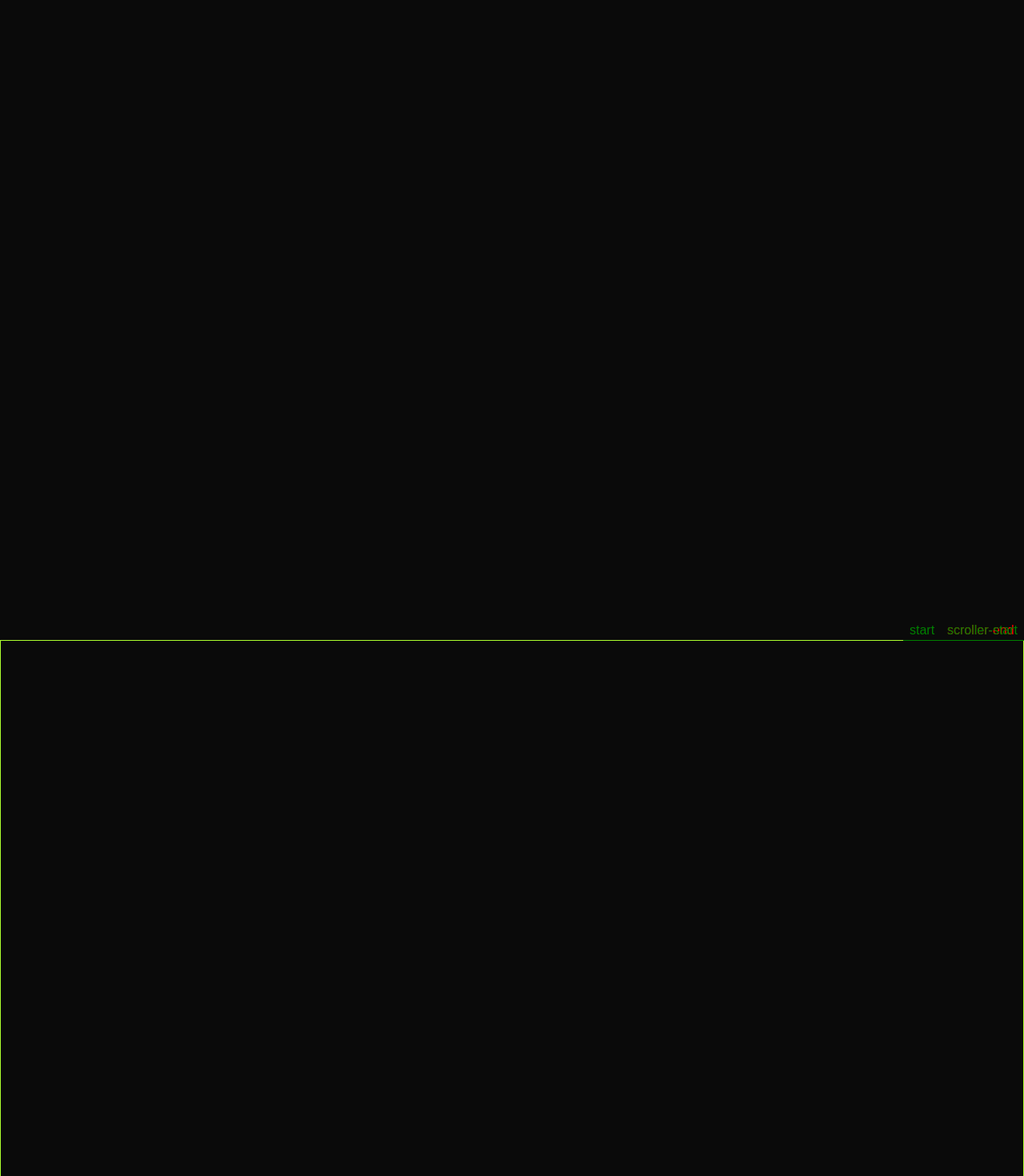
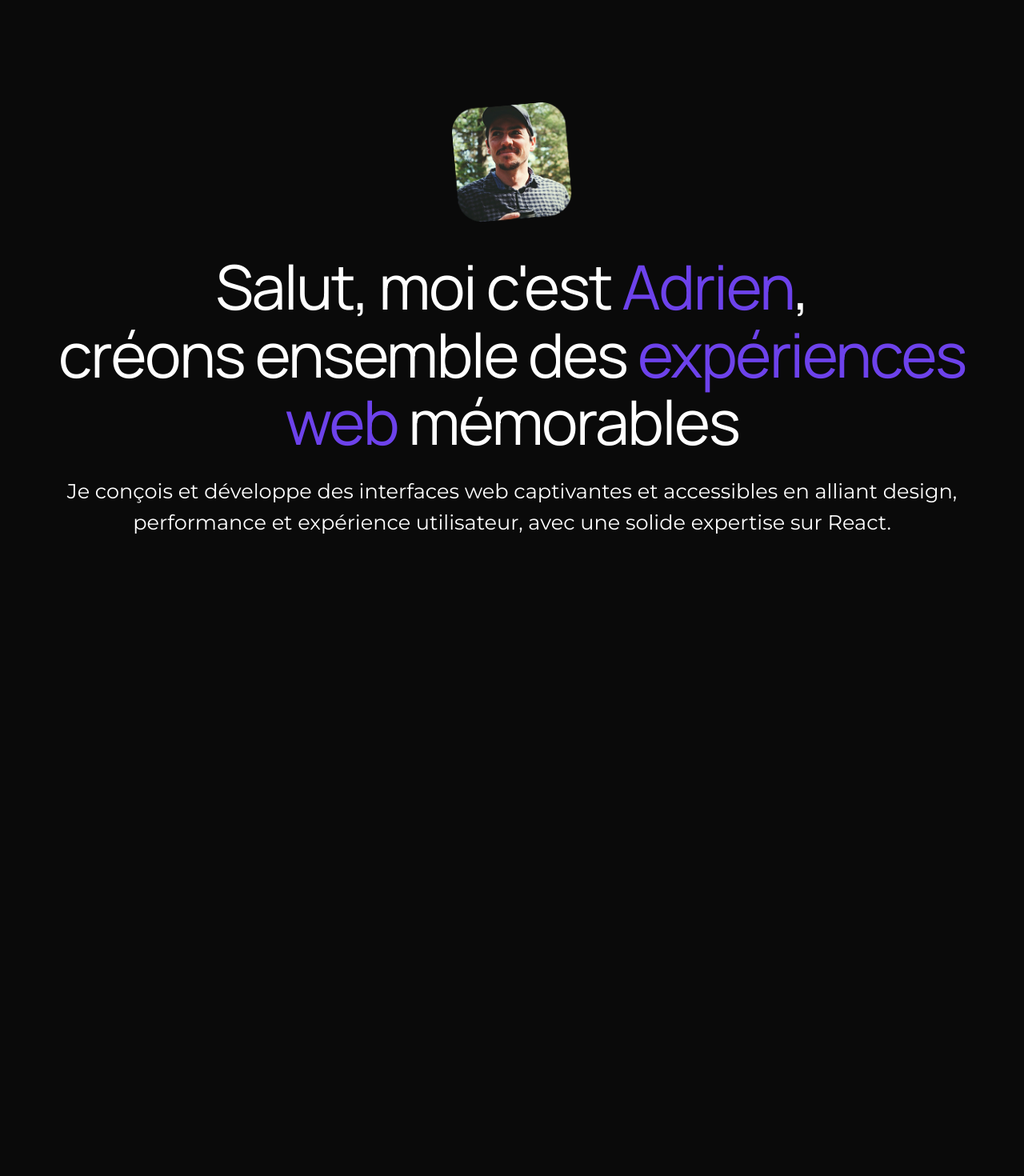
Before and after one commit to Adman59/Portfolio, a Next.js app: page / in a window 1280 px wide. Shown: the top 1470 px of the page at 80% size. After the commit the page ends 800 px from the top, so only its background shows below. Built offline with nearby package versions, Linux system fonts and the light colour scheme.

Commit message:
add grid and variables and hero integration

```diff
--- a/src/app/page.tsx
+++ b/src/app/page.tsx
@@ -5,9 +5,7 @@ export default function Home() {
   return (
     <main>
       <div>
-        <section style={{ height: '100vh' }} />
         <Hero />
-        <section style={{ height: '200vh' }} />
       </div>
     </main>
   );
--- a/src/components/Hero/Hero.module.scss
+++ b/src/components/Hero/Hero.module.scss
@@ -1,96 +1,18 @@
 .hero {
-  padding: 80px;
-  perspective: 1200px;
-  border: 1px solid greenyellow;
-}
-
-.title {
-  font-size: 3rem;
-  margin-bottom: 40px;
-  font-family: var(--font-primary);
-  color: var(--color-violet);
-}
-
-.char {
-  display: inline-block;
-  will-change: transform, opacity;
-}
-
-.subtitle {
-  color: lime;
-}
-
-.boxes {
-  display: flex;
-  gap: 20px;
-}
-
-.box {
-  width: 100px;
-  height: 100px;
+  text-align: center;
+  min-height: 100vh;
   display: flex;
   align-items: center;
-  justify-content: center;
-  font-weight: bold;
-  color: #000;
 
-  &.a {
-    background-color: aquamarine;
-  }
-
-  &.b {
-    background-color: coral;
-  }
-
-  &.c {
-    background-color: cornflowerblue;
-  }
-
-  &.d {
-    background-color: rgb(203, 117, 200);
-  }
-
-  &.e {
-    background-color: rgb(234, 164, 51);
-  }
-
-  &.f {
-    background-color: rgb(34, 209, 233);
+  h1 span {
+    color: var(--color-violet);
   }
 }
 
-.circle {
-  width: 100px;
-  height: 100px;
-  background-color: chartreuse;
+.heroContent {
+  grid-column: 1 / -1;
+  display: flex;
+  flex-direction: column;
+  align-items: center;
+  gap: var(--space-lg);
 }
-
-.cards {
-  display: flex;
-  gap: 2rem;
-  margin-bottom: 2rem;
-
-  .card {
-    width: 200px;
-    height: 300px;
-    border-radius: 24px;
-    background-color: aliceblue;
-    border: 1px solid #fefefe;
-    align-items: center;
-    text-align: center;
-  }
-}
-
-.imageWrapper {
-  width: 100%;
-  height: 320px;
-  overflow: hidden;
-  transform-style: preserve-3d;
-}
-
-.image {
-  width: 100%;
-  height: 100%;
-  object-fit: cover;
-  will-change: transform;
-}
--- a/src/components/Hero/Hero.tsx
+++ b/src/components/Hero/Hero.tsx
@@ -1,98 +1,35 @@
 'use client';
 
-import { useEffect, useRef } from 'react';
-import gsap from 'gsap';
-import ScrollTrigger from 'gsap/ScrollTrigger';
 import styles from './Hero.module.scss';
 import Image from 'next/image';
-import imageTest from '../../../public/wallpaper2.jpg';
-
-gsap.registerPlugin(ScrollTrigger);
 
 export default function Hero() {
-  const containerRef = useRef<HTMLDivElement>(null);
-  const titleRef = useRef<HTMLHeadingElement>(null);
+  return (
+    <section className={`${styles.hero} container`}>
+      <div className="grid">
+        <div className={`${styles.heroContent}`}>
+          <div className={styles.imageWrapper}>
+            <Image
+              src="/profil.png"
+              alt="Photo d'Adrien"
+              width={150}
+              height={150}
+            />
+          </div>
 
-  useEffect(() => {
-    const title = titleRef.current;
-    const container = containerRef.current;
-    if (!title || !container) return;
+          <div className={styles.content}>
+            <h1>
+              Salut, moi c'est <span>Adrien</span>, <br />
+              créons ensemble des <span>expériences web</span> mémorables
+            </h1>
 
-    const ctx = gsap.context(() => {
-      const tl = gsap.timeline({
-        scrollTrigger: {
-          trigger: container,
-          start: 'top bottom',
-          end: '+=120%',
-          scrub: 1,
-          markers: true,
-        },
-      });
-
-      tl.from(`.${styles.char}`, {
-        y: 40,
-        opacity: 0,
-        stagger: 0.025,
-        ease: 'power3.out',
-      });
-      tl.from(
-        `.${styles.subtitle}`,
-        {
-          y: 20,
-          opacity: 0,
-          ease: 'power3.out',
-        },
-        '-=0.4'
-      );
-      tl.from(
-        `.${styles.card}`,
-        {
-          x: 30,
-          opacity: 0,
-          scale: 0.9,
-          stagger: 0.04,
-          ease: 'power1.inOut',
-        },
-        '-=0.3'
-      );
-      tl.fromTo(
-        `.${styles.image}`,
-        {
-          clipPath: 'inset(0 100% 0 100%)',
-        },
-        {
-          clipPath: 'inset(0 0% 0 0%)',
-          ease: 'expo.out',
-          duration: 1,
-        },
-        '-=0.4'
-      );
-    }, container);
-
-    return () => {
-      ctx.revert();
-    };
-  }, []);
-
-  return (
-    <section ref={containerRef} className={styles.hero}>
-      <h1 ref={titleRef} className={styles.title}>
-        {'Creative Front Developer'.split('').map((char, i) => (
-          <span key={i} className={styles.char}>
-            {char === ' ' ? '\u00A0' : char}
-          </span>
-        ))}
-      </h1>
-
-      <p className={styles.subtitle}>UI / UX – Motion – Interaction</p>
-
-      <div className={styles.cards}>
-        <div className={styles.card}>Motion</div>
-        <div className={styles.card}>UI</div>
-        <div className={styles.card}>Code</div>
-      </div>
-      <div className={styles.imageWrapper}>
-        <Image src={imageTest} alt="" className={styles.image} />
+            <p>
+              Je conçois et développe des interfaces web captivantes et
+              accessibles en alliant design, performance et expérience
+              utilisateur, avec une solide expertise sur React.
+            </p>
+          </div>
+        </div>
       </div>
     </section>
   );
--- a/src/styles/globals/globals.scss
+++ b/src/styles/globals/globals.scss
@@ -24,4 +24,95 @@
   --color-black: rgb(30, 30, 30);
   --color-black-print: rgb(0, 0, 0);
   --color-text-gray: rgb(136, 136, 136);
+
+  /* Body */
+  --font-size-body: clamp(1.6rem, 1.2vw, 1.8rem);
+  --font-size-small: clamp(1.4rem, 1vw, 1.6rem);
+
+  /* Headings */
+  --font-size-h1: clamp(3.6rem, 6vw, 6.4rem);
+  --font-size-h2: clamp(2.8rem, 4.5vw, 4.8rem);
+  --font-size-h3: clamp(2.4rem, 3.5vw, 3.6rem);
+  --font-size-h4: clamp(2rem, 2.5vw, 2.8rem);
+  --font-size-h5: clamp(1.8rem, 2vw, 2.2rem);
+  --font-size-h6: clamp(1.6rem, 1.5vw, 2rem);
+
+  /* Line heights */
+  --line-height-tight: 1.1;
+  --line-height-default: 1.5;
+  --line-height-loose: 1.7;
+
+  /* Spacing scale (mobile → desktop) */
+  --space-2xs: clamp(0.4rem, 0.5vw, 0.8rem);
+  --space-xs: clamp(0.8rem, 1vw, 1.2rem);
+  --space-sm: clamp(1.2rem, 1.5vw, 1.6rem);
+  --space-md: clamp(1.6rem, 2vw, 2.4rem);
+  --space-lg: clamp(2.4rem, 3vw, 3.6rem);
+  --space-xl: clamp(3.6rem, 4vw, 5.6rem);
+  --space-2xl: clamp(5.6rem, 6vw, 8rem);
+  --space-3xl: clamp(8rem, 10vw, 12rem);
+
+  /* Grid */
+  --grid-columns: 12;
+  --grid-gutter: 2.4rem; /* 24px */
+  --grid-max-width: 132rem; /* 1320px */
+
+  /* Page padding */
+  --page-padding: clamp(2.4rem, 5vw, 6rem);
 }
+
+.container {
+  width: 100%;
+  max-width: var(--grid-max-width);
+  margin-inline: auto;
+  padding-inline: var(--page-padding);
+}
+
+.grid {
+  display: grid;
+  grid-template-columns: repeat(var(--grid-columns), 1fr);
+  column-gap: var(--grid-gutter);
+}
+
+.col-1 {
+  grid-column: span 1;
+}
+.col-2 {
+  grid-column: span 2;
+}
+.col-3 {
+  grid-column: span 3;
+}
+.col-4 {
+  grid-column: span 4;
+}
+.col-5 {
+  grid-column: span 5;
+}
+.col-6 {
+  grid-column: span 6;
+}
+.col-7 {
+  grid-column: span 7;
+}
+.col-8 {
+  grid-column: span 8;
+}
+.col-9 {
+  grid-column: span 9;
+}
+.col-10 {
+  grid-column: span 10;
+}
+.col-11 {
+  grid-column: span 11;
+}
+.col-12 {
+  grid-column: span 12;
+}
+
+@media (max-width: 768px) {
+  .grid {
+    grid-template-columns: 1fr;
+  }
+}
--- a/src/styles/globals/typography.scss
+++ b/src/styles/globals/typography.scss
@@ -1,6 +1,7 @@
 html {
   --font-primary: var(--font-manrope);
   --font-secondary: var(--font-montserrat);
+  font-size: 62, 5%; /* 1rem = 10px*/
 }
 
 body {
@@ -16,6 +17,41 @@ h3 {
 }
 
 p {
+  font-size: var(--font-size-body);
   line-height: 1.5;
   font-family: var(--font-secondary), system-ui, sans-serif;
 }
+
+h1 {
+  font-size: var(--font-size-h1);
+  line-height: var(--line-height-tight);
+  letter-spacing: -0.03em;
+  margin-bottom: var(--space-md);
+}
+
+h2 {
+  font-size: var(--font-size-h2);
+  line-height: var(--line-height-tight);
+  letter-spacing: -0.025em;
+}
+
+h3 {
+  font-size: var(--font-size-h3);
+  letter-spacing: -0.02em;
+}
+
+h4 {
+  font-size: var(--font-size-h4);
+}
+
+h5 {
+  font-size: var(--font-size-h5);
+}
+
+h6 {
+  font-size: var(--font-size-h6);
+}
+
+small {
+  font-size: var(--font-size-small);
+}
```
Also changed, not shown: src/components/Hero/Hero-OLD.tsx (added, +99 -0 lines).
